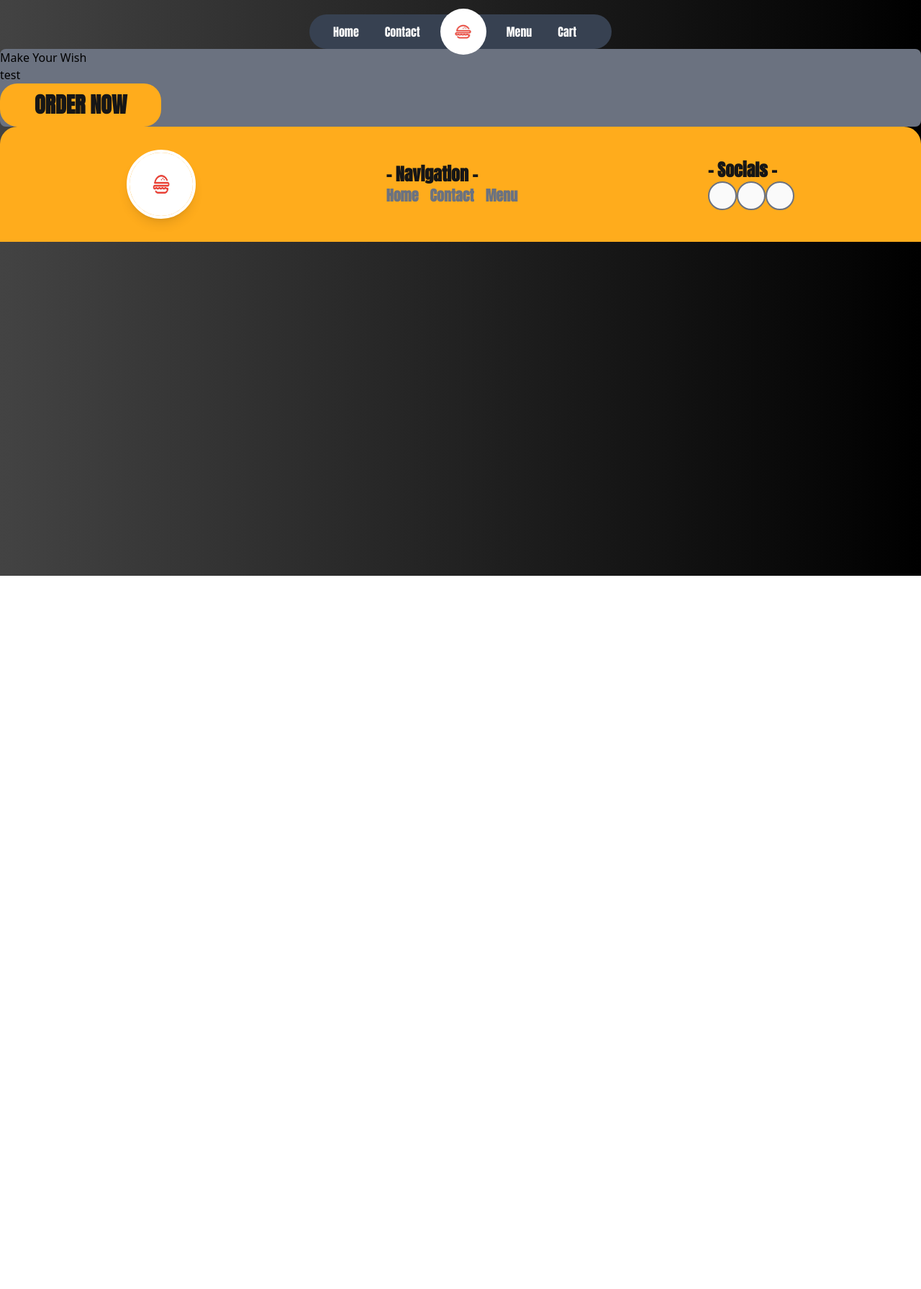
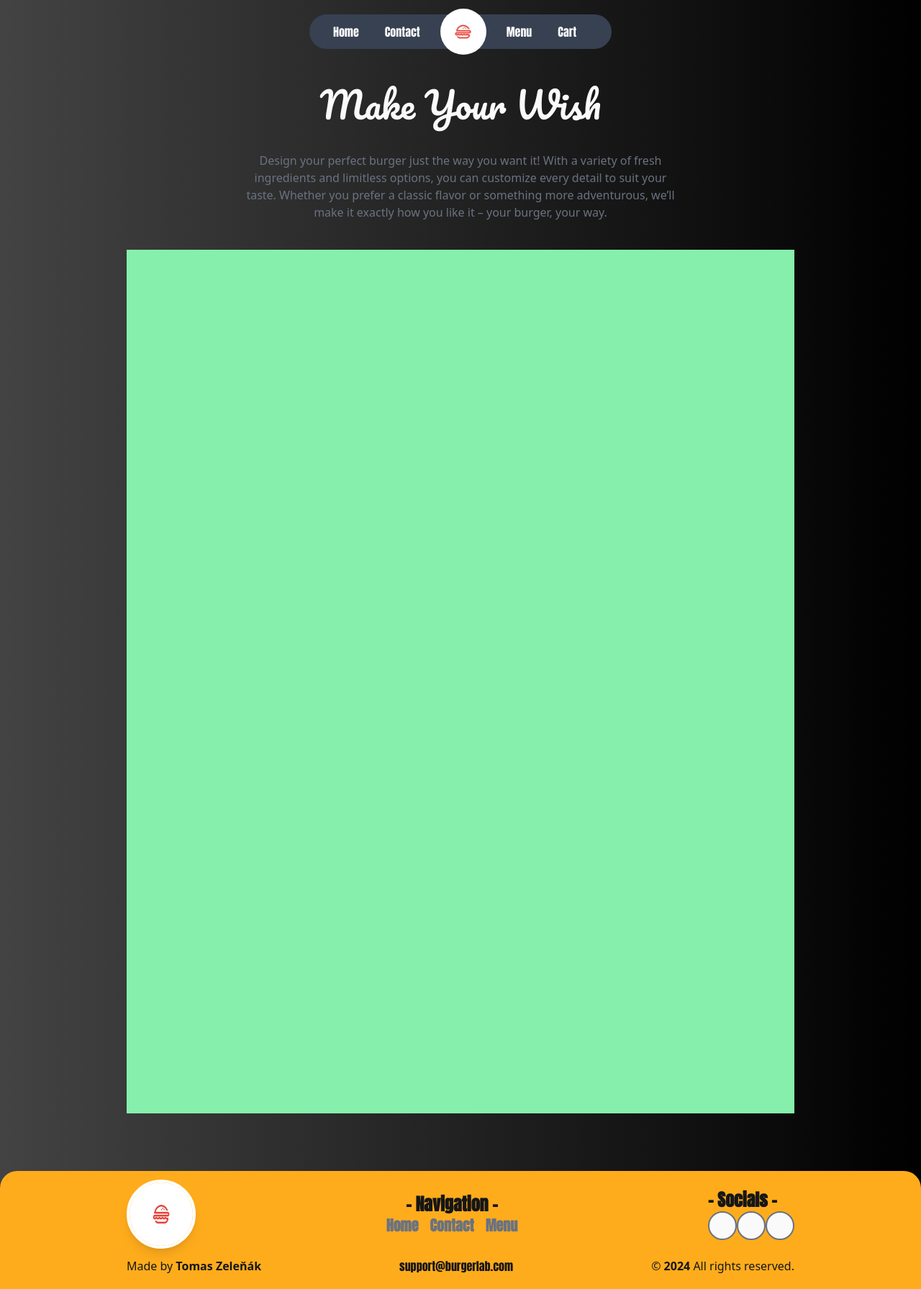
Before and after one commit to Tom4sko/BurgerLab, a Vue app: page /makeyourwish in a window 1280 px wide. Shown: the whole page at 72% size. Before the commit the page ends 800 px from the top, so only its background shows below. Built offline with nearby package versions, Linux system fonts and the light colour scheme; some icons are missing.

Commit message:
changes metada, footer, frontend for MakeYourWish, generator setup

```diff
--- a/index.html
+++ b/index.html
@@ -1,10 +1,23 @@
 <!DOCTYPE html>
-<html lang="">
+<html lang="en">
   <head>
     <meta charset="UTF-8">
-    <link rel="icon" href="/favicon.ico">
     <meta name="viewport" content="width=device-width, initial-scale=1.0">
     <title>BurgerLab</title>
+    <meta name="description" content="BurgerLab offers the best and most delicious burgers made from fresh ingredients. Try our premium burgers today!">
+    <meta name="keywords" content="burgers, food, gourmet, fast food, delicious burgers, BurgerLab">
+    <meta name="author" content="BurgerLab Team">
+    <meta property="og:title" content="BurgerLab - Delicious Burgers Just for You">
+    <meta property="og:description" content="BurgerLab offers the best and most delicious burgers made from fresh ingredients. Try our premium burgers today!">
+    <meta property="og:image" content="/logo.png">
+    <meta property="og:url" content="http://localhost:5173">
+    <meta name="twitter:card" content="summary_large_image">
+    <meta name="twitter:title" content="BurgerLab - Delicious Burgers Just for You">
+    <meta name="twitter:description" content="BurgerLab offers the best and most delicious burgers made from fresh ingredients. Try our premium burgers today!">
+    <meta name="twitter:image" content="/logo.png">
+    <link rel="icon" href="/logo.png" type="image/png">
+    <link rel="apple-touch-icon" href="/logo.png">
+    <meta name="viewport" content="width=device-width, initial-scale=1.0">
   </head>
   <body>
     <div id="app"></div>
--- a/src/components/Footer.vue
+++ b/src/components/Footer.vue
@@ -6,16 +6,21 @@
     name: 'Footer',
     components: {
       Icon
+    },
+    data() {
+      return {
+        currentYear: new Date().getFullYear()
+      };
     }
   });
 </script>
 
 <template>
   <footer class="relative bottom-0 w-full h-auto bg-orange-primary rounded-tl-3xl rounded-tr-3xl">
-    <div class="px-12 md:px-24 lg:px-44 py-5 md:py-8 flex flex-col md:flex-row justify-center items-center md:justify-between">
+    <div class="px-12 md:px-24 lg:px-44 py-2 md:py-3 flex flex-col md:flex-row justify-center items-center md:justify-between">
       <img src="/logo.png" alt="logo" class="w-24 h-24 rounded-full border-4 border-white shadow-lg" />
       <div>
-        <h3 class="text-2xl text-black-primary font-bold font-AntonRegular text-center md:text-left mt-5 md:mt-0">- Navigation -</h3>
+        <h3 class="text-2xl text-black-primary font-bold font-AntonRegular text-center mt-5 md:mt-0">- Navigation -</h3>
         <ul class="flex flex-row gap-4 mt-5 md:mt-0">
           <li>
             <router-link to="/" class="font-AntonRegular font-semibold text-xl text-gray-secondary hover:text-gray-primary hover:underline cursor-pointer transition duration-300">Home</router-link>
@@ -43,5 +48,10 @@
         </div>
       </div>
     </div>
+    <div class="flex flex-row justify-between text-black-primary px-12 md:px-24 lg:px-44 pb-5">
+      <p>Made by <b>Tomas Zeleňák</b></p>
+      <p class="font-AntonRegular">support@burgerlab.com</p>
+      <p>&copy; <b>{{ currentYear }}</b> All rights reserved.</p>
+    </div>
   </footer>
 </template>
--- /dev/null
+++ b/src/components/Generator.vue
@@ -0,0 +1,12 @@
+<script lang="ts">
+import { defineComponent } from 'vue';
+
+export default defineComponent ({
+    name: 'Generator',
+    data() {}
+});
+</script>
+
+<template>
+  <main class="w-full bg-green-300 h-[1200px]"></main>
+</template>
--- a/src/components/MakeYourWish.vue
+++ b/src/components/MakeYourWish.vue
@@ -13,11 +13,20 @@ export default defineComponent ({
 </script>
 
 <template>
-  <div class="relative w-full bg-gray-secondary backdrop-blur-lg rounded-lg">
-    <h1>Make Your Wish</h1>
-    <p>test</p>
-    <button type="button" @click="redirect" class="z-20 uppercase text-black-primary bg-orange-primary px-12 py-3 rounded-3xl font-bold font-AntonRegular text-2xl md:text-3xl hover:bg-gray-primary hover:text-light-primary hover:scale-105 ease-in transition-all">
-        Order Now
-    </button>
+  <div class="relative w-full backdrop-blur-3xl bg-white/5 rounded-lg p-5">
+    <div class="flex flex-col md:flex-row justify-between">
+      <div class="flex-1">
+        <h2 class="font-PacificoRegular text-light-primary text-5xl font-bold mt-4 md:mt-3 lg:mt-12">Make Your Wish</h2>
+        <p class="text-gray-secondary mt-5">Craft your perfect burger with the freshest ingredients, tailored to your taste. From juicy patties to flavorful toppings, every bite is a delicious experience made just for you</p>
+        <div class="flex justify-center md:justify-start">
+          <button type="button" @click="redirect" class="z-20 uppercase mt-5 text-black-primary bg-orange-primary px-6 py-1 rounded-3xl font-bold font-AntonRegular text-base md:text-xl hover:bg-gray-primary hover:text-light-primary hover:scale-105 ease-in transition-all">
+            Create Now
+          </button>
+        </div>
+      </div>
+      <div class="flex-1 w-full flex justify-center md:justify-end">
+        <img src="/public/makeyourwish/burger.gif" alt="makeawish-burger-gif" class="size-72 transform scale-x-[-1]">
+      </div>
+    </div>
   </div>
 </template>
--- a/src/router/index.ts
+++ b/src/router/index.ts
@@ -3,7 +3,7 @@ import HomeView from '../views/HomeView.vue'
 import MenuView from '../views/MenuView.vue'
 import ContactView from '../views/ContactView.vue'
 import ErrorView from '../views/ErrorView.vue'
-import MakeYourWish from '../components/MakeYourWish.vue'
+import MakeYourWishView from '../views/MakeYourWishView.vue'
 
 const router = createRouter({
   history: createWebHistory(import.meta.env.BASE_URL),
@@ -33,7 +33,7 @@ const router = createRouter({
     {
       path: '/makeyourwish',
       name: 'make-your-wish',
-      component: MakeYourWish,
+      component: MakeYourWishView,
       props: true,
     },
     {
--- a/src/views/ContactView.vue
+++ b/src/views/ContactView.vue
@@ -63,7 +63,7 @@ export default defineComponent({
     </div>
   </section>
 
-  <section class="bg-black-gradient px-12 md:px-24 lg:px-44 py-5 md:py-8 mb-16 lg:mb-0 relative">
+  <section class="bg-black-gradient px-12 md:px-24 lg:px-44 py-5 md:py-8 mb-16 lg:mb-0 relative overflow-x-hidden">
     <div class="absolute bottom-44 -right-[120px] block z-10">
       <img src="../assets/plus.svg">
     </div>
--- /dev/null
+++ b/src/views/MakeYourWishView.vue
@@ -0,0 +1,23 @@
+<script lang="ts">
+import { defineComponent } from 'vue';
+import Generator from '../components/Generator.vue';
+
+export default defineComponent ({
+    name: 'MakeYourWishView',
+    components: {
+        Generator
+    }
+});
+</script>
+
+<template>
+  <section class="relative px-12 md:px-24 lg:px-44 mb-20">
+    <h2 class="font-PacificoRegular text-light-primary text-[50px] mb-4 text-center mt-10 z-20">Make Your Wish</h2>
+    <div class="flex flex-row items-center justify-center">
+      <p class="text-center max-w-[700px] text-gray-secondary mb-10 mt-3 px-12 z-20">Design your perfect burger just the way you want it! With a variety of fresh ingredients and limitless options, you can customize every detail to suit your taste. Whether you prefer a classic flavor or something more adventurous, we’ll make it exactly how you like it – your burger, your way.</p>
+    </div>
+    <div>
+        <Generator />
+    </div>
+  </section>
+</template>
--- a/src/views/MenuView.vue
+++ b/src/views/MenuView.vue
@@ -127,7 +127,7 @@ export default defineComponent ({
     </div>
   </section>
   <section>
-    <div class="px-12 md:px-24 lg:px-44">
+    <div class="px-12 md:px-24 lg:px-44 mb-20">
       <MakeYourWish />
     </div>
   </section>
```
Also changed, not shown: public/makeyourwish/burger.gif (added).
